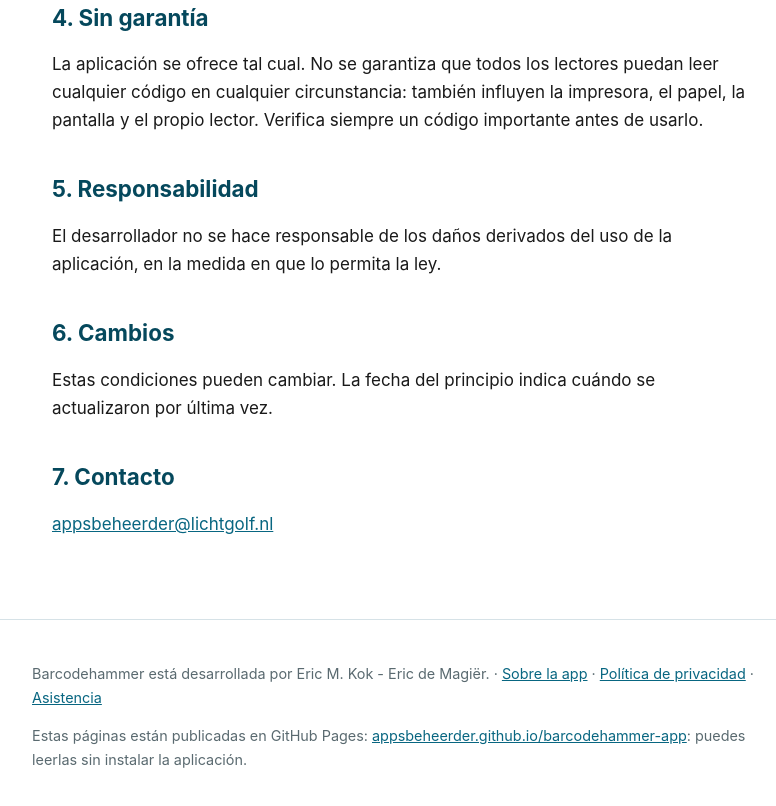
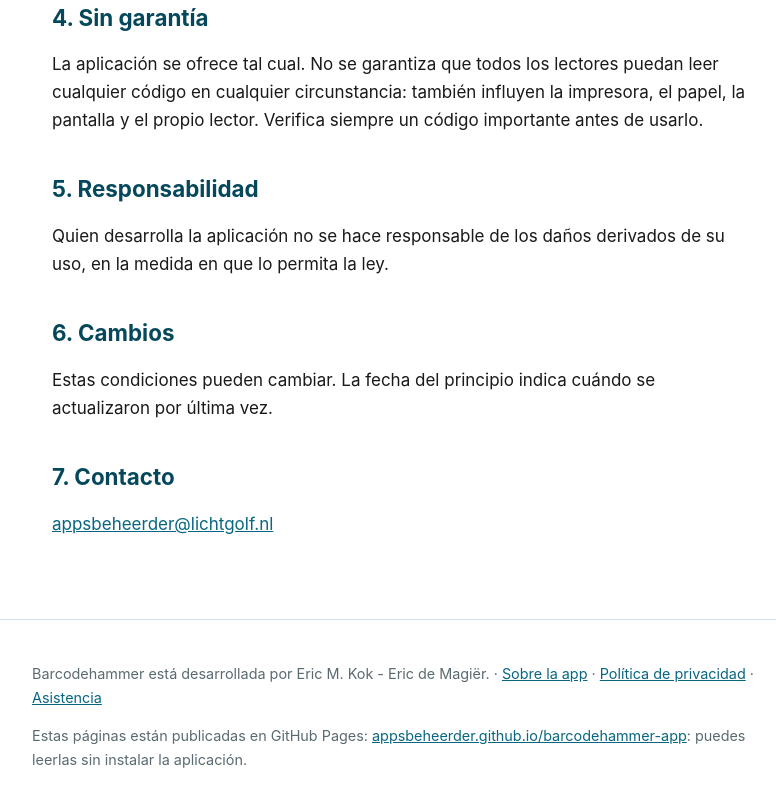
Before and after one commit to appsbeheerder/appsbeheerder.github.io, a plain HTML site: page es/terms.html in a window 1280 px wide. Shown: the part 883-1689 px from the top of the page, without its empty margins (240-1016 px from the left). Drawn offline with Linux system fonts and the light colour scheme.

Commit message:
Wissen van één code vraagt eerst, met de inhoud in beeld
Besluit van Eric: geen prullenbak, wel een bevestiging met de
waarschuwing dat het item echt weg is. Het venster zit in CodeRegel, dus
het staat in de geschiedenis en in de kluis; de kluis krijgt een eigen
zin, want daar gaat een ticket weg. Beide noemen de back-up als enige weg
terug, en dat is ook precies wat er waar is.

Sekseneutraal nagelopen, op verzoek: alle drie de .arb-bestanden en de
twaalf webpagina's. Twee zinnen herschreven, allebei in het Spaans --
"tú mismo" in de QR-uitleg en "El desarrollador" in de voorwaarden. In
het Nederlands verwijzen "hij" en "hem" naar de code of de scanner;
woordgeslacht, geen sekse.

De webpagina is nog niet gepubliceerd.

Co-Authored-By: Claude Opus 5 <noreply@anthropic.com>

```diff
--- a/es/terms.html
+++ b/es/terms.html
@@ -59,8 +59,8 @@ impresora, el papel, la pantalla y el propio lector. Verifica siempre un código
 importante antes de usarlo.</p>
 
 <h2>5. Responsabilidad</h2>
-<p>El desarrollador no se hace responsable de los daños derivados del uso de la
-aplicación, en la medida en que lo permita la ley.</p>
+<p>Quien desarrolla la aplicación no se hace responsable de los daños derivados
+de su uso, en la medida en que lo permita la ley.</p>
 
 <h2>6. Cambios</h2>
 <p>Estas condiciones pueden cambiar. La fecha del principio indica cuándo se
```
